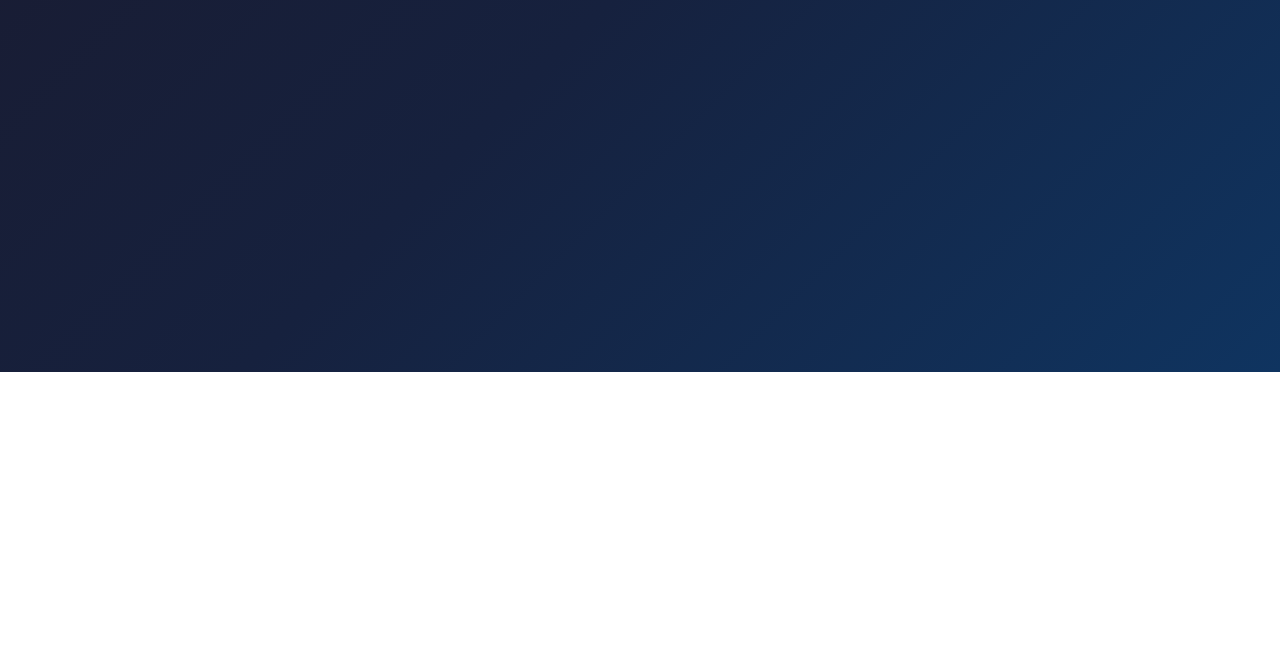
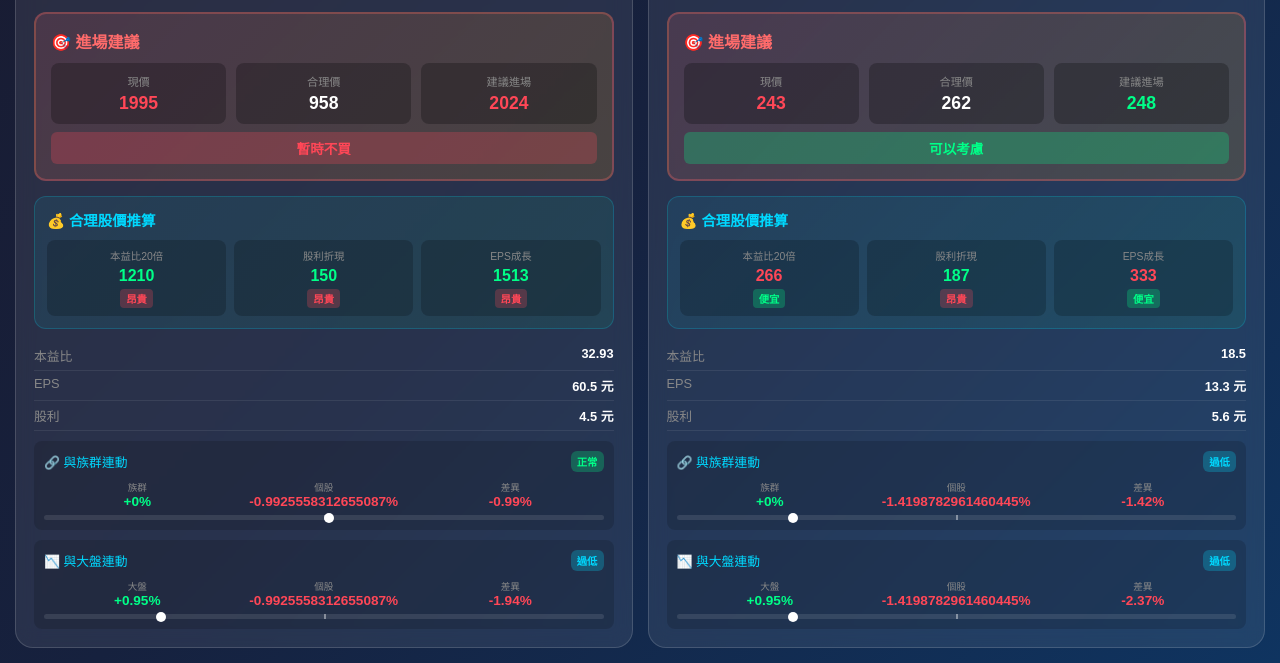
Before and after one commit to enjack5620/stock-dashboard, a website: page index.html in a window 1280 px wide. Shown: the part 428-1091 px from the top of the page. Before the commit the page ends 800 px from the top, so only its background shows below. Drawn offline with Linux system fonts and the light colour scheme.

Commit message:
Fix data structure compatibility

```diff
--- a/index.html
+++ b/index.html
@@ -436,8 +436,10 @@
                 const response = await fetch('database.json');
                 stockData = await response.json();
 
-                document.getElementById('twii').textContent = stockData.market.twii.toLocaleString();
-                const twiiChange = stockData.market.changePercent;
+                // 確保有 market 資料
+                const market = stockData.market || { twii: 23500, change: 0, changePercent: 0.95 };
+                document.getElementById('twii').textContent = market.twii.toLocaleString();
+                const twiiChange = market.changePercent || 0;
                 const twiiEl = document.getElementById('twiiChange');
                 twiiEl.textContent = `${twiiChange > 0 ? '▲' : '▼'} ${twiiChange}%`;
                 twiiEl.className = `market-value ${twiiChange >= 0 ? '' : 'down'}`;
@@ -516,18 +518,21 @@
             const changeClass = isUp ? 'change-up' : 'change-down';
             const changeIcon = isUp ? '▲' : '▼';
 
-            const sectorDiff = stock.changePercent - stock.sectorChange;
+            const sectorChange = stock.sectorChange || 0;
+            const marketChange = stock.marketChange || (stockData?.market?.changePercent) || 0.95;
+
+            const sectorDiff = stock.changePercent - sectorChange;
             let sectorStatus = '正常', sectorBadge = 'badge-normal', sectorPos = 50;
             if (sectorDiff > 1) { sectorStatus = '過高'; sectorBadge = 'badge-over'; sectorPos = 80; }
             else if (sectorDiff < -1) { sectorStatus = '過低'; sectorBadge = 'badge-under'; sectorPos = 20; }
 
-            const marketDiff = stock.changePercent - stock.marketChange;
+            const marketDiff = stock.changePercent - marketChange;
             let marketStatus = '正常', marketBadge = 'badge-normal', marketPos = 50;
             if (marketDiff > 1) { marketStatus = '過高'; marketBadge = 'badge-over'; marketPos = 80; }
             else if (marketDiff < -1) { marketStatus = '過低'; marketBadge = 'badge-under'; marketPos = 20; }
 
             // 計算進場建議
-            const avgFair = (stock.fairPrice.per20 + stock.fairPrice.dividend3 + stock.fairPrice.per25) / 3;
+            const avgFair = ((stock.fairPrice?.per20 || stock.fairPrice?.per25 || 0) + (stock.fairPrice?.dividend3 || stock.fairPrice?.dividend4 || 0) + (stock.fairPrice?.per25 || 0)) / 3;
             const priceDiff = ((stock.price - avgFair) / avgFair) * 100;
             const totalDiff = priceDiff + sectorDiff + marketDiff;
 
@@ -595,18 +600,18 @@
                         <div class="fair-price-grid">
                             <div class="fair-price-item">
                                 <div class="fair-label">本益比20倍</div>
-                                <div class="fair-value ${stock.fairPrice.per20 > stock.price ? 'price-down' : 'price-up'}">${stock.fairPrice.per20}</div>
-                                <span class="valuation-badge ${stock.fairPrice.per20 > stock.price ? 'badge-undervalued' : 'badge-overvalued'}">${stock.fairPrice.per20 > stock.price ? '便宜' : '昂貴'}</span>
+                                <div class="fair-value ${(stock.fairPrice?.per20 || stock.fairPrice?.per15 || 0) > stock.price ? 'price-down' : 'price-up'}">${stock.fairPrice?.per20 || stock.fairPrice?.per15 || '-'}</div>
+                                <span class="valuation-badge ${(stock.fairPrice?.per20 || stock.fairPrice?.per15 || 0) > stock.price ? 'badge-undervalued' : 'badge-overvalued'}">${(stock.fairPrice?.per20 || stock.fairPrice?.per15 || 0) > stock.price ? '便宜' : '昂貴'}</span>
                             </div>
                             <div class="fair-price-item">
                                 <div class="fair-label">股利折現</div>
-                                <div class="fair-value ${stock.fairPrice.dividend3 > stock.price ? 'price-down' : 'price-up'}">${stock.fairPrice.dividend3}</div>
-                                <span class="valuation-badge ${stock.fairPrice.dividend3 > stock.price ? 'badge-undervalued' : 'badge-overvalued'}">${stock.fairPrice.dividend3 > stock.price ? '便宜' : '昂貴'}</span>
+                                <div class="fair-value ${(stock.fairPrice?.dividend3 || stock.fairPrice?.dividend4 || 0) > stock.price ? 'price-down' : 'price-up'}">${stock.fairPrice?.dividend3 || stock.fairPrice?.dividend4 || '-'}</div>
+                                <span class="valuation-badge ${(stock.fairPrice?.dividend3 || stock.fairPrice?.dividend4 || 0) > stock.price ? 'badge-undervalued' : 'badge-overvalued'}">${(stock.fairPrice?.dividend3 || stock.fairPrice?.dividend4 || 0) > stock.price ? '便宜' : '昂貴'}</span>
                             </div>
                             <div class="fair-price-item">
                                 <div class="fair-label">EPS成長</div>
-                                <div class="fair-value ${stock.fairPrice.per25 > stock.price ? 'price-down' : 'price-up'}">${stock.fairPrice.per25}</div>
-                                <span class="valuation-badge ${stock.fairPrice.per25 > stock.price ? 'badge-undervalued' : 'badge-overvalued'}">${stock.fairPrice.per25 > stock.price ? '便宜' : '昂貴'}</span>
+                                <div class="fair-value ${(stock.fairPrice?.per25 || stock.fairPrice?.per30 || 0) > stock.price ? 'price-down' : 'price-up'}">${stock.fairPrice?.per25 || stock.fairPrice?.per30 || '-'}</div>
+                                <span class="valuation-badge ${(stock.fairPrice?.per25 || stock.fairPrice?.per30 || 0) > stock.price ? 'badge-undervalued' : 'badge-overvalued'}">${(stock.fairPrice?.per25 || stock.fairPrice?.per30 || 0) > stock.price ? '便宜' : '昂貴'}</span>
                             </div>
                         </div>
                     </div>
@@ -625,7 +630,7 @@
                             <span class="correlation-badge ${sectorBadge}">${sectorStatus}</span>
                         </div>
                         <div class="correlation-data">
-                            <div class="correlation-item"><div class="correlation-label">族群</div><div class="correlation-value ${stock.sectorChange >= 0 ? 'price-up' : 'price-down'}">${stock.sectorChange >= 0 ? '+' : ''}${stock.sectorChange}%</div></div>
+                            <div class="correlation-item"><div class="correlation-label">族群</div><div class="correlation-value ${(stock.sectorChange || 0) >= 0 ? 'price-up' : 'price-down'}">${(stock.sectorChange || 0) >= 0 ? '+' : ''}${stock.sectorChange || 0}%</div></div>
                             <div class="correlation-item"><div class="correlation-label">個股</div><div class="correlation-value ${stock.changePercent >= 0 ? 'price-up' : 'price-down'}">${stock.changePercent >= 0 ? '+' : ''}${stock.changePercent}%</div></div>
                             <div class="correlation-item"><div class="correlation-label">差異</div><div class="correlation-value ${sectorDiff >= 0 ? 'price-up' : 'price-down'}">${sectorDiff >= 0 ? '+' : ''}${sectorDiff.toFixed(2)}%</div></div>
                         </div>
@@ -639,7 +644,7 @@
                             <span class="correlation-badge ${marketBadge}">${marketStatus}</span>
                         </div>
                         <div class="correlation-data">
-                            <div class="correlation-item"><div class="correlation-label">大盤</div><div class="correlation-value ${stock.marketChange >= 0 ? 'price-up' : 'price-down'}">${stock.marketChange >= 0 ? '+' : ''}${stock.marketChange}%</div></div>
+                            <div class="correlation-item"><div class="correlation-label">大盤</div><div class="correlation-value ${marketChange >= 0 ? 'price-up' : 'price-down'}">${marketChange >= 0 ? '+' : ''}${marketChange}%</div></div>
                             <div class="correlation-item"><div class="correlation-label">個股</div><div class="correlation-value ${stock.changePercent >= 0 ? 'price-up' : 'price-down'}">${stock.changePercent >= 0 ? '+' : ''}${stock.changePercent}%</div></div>
                             <div class="correlation-item"><div class="correlation-label">差異</div><div class="correlation-value ${marketDiff >= 0 ? 'price-up' : 'price-down'}">${marketDiff >= 0 ? '+' : ''}${marketDiff.toFixed(2)}%</div></div>
                         </div>
```
